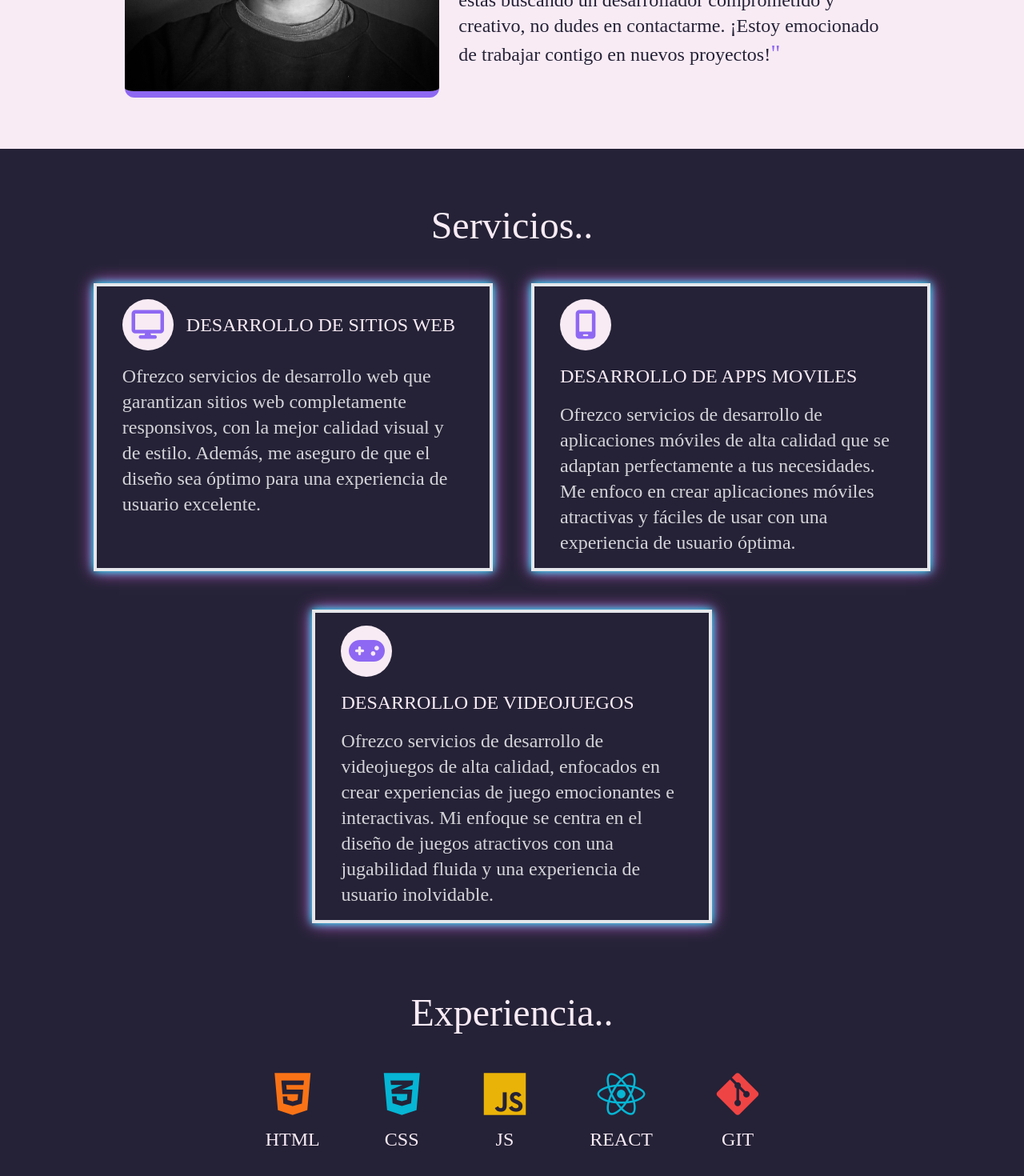
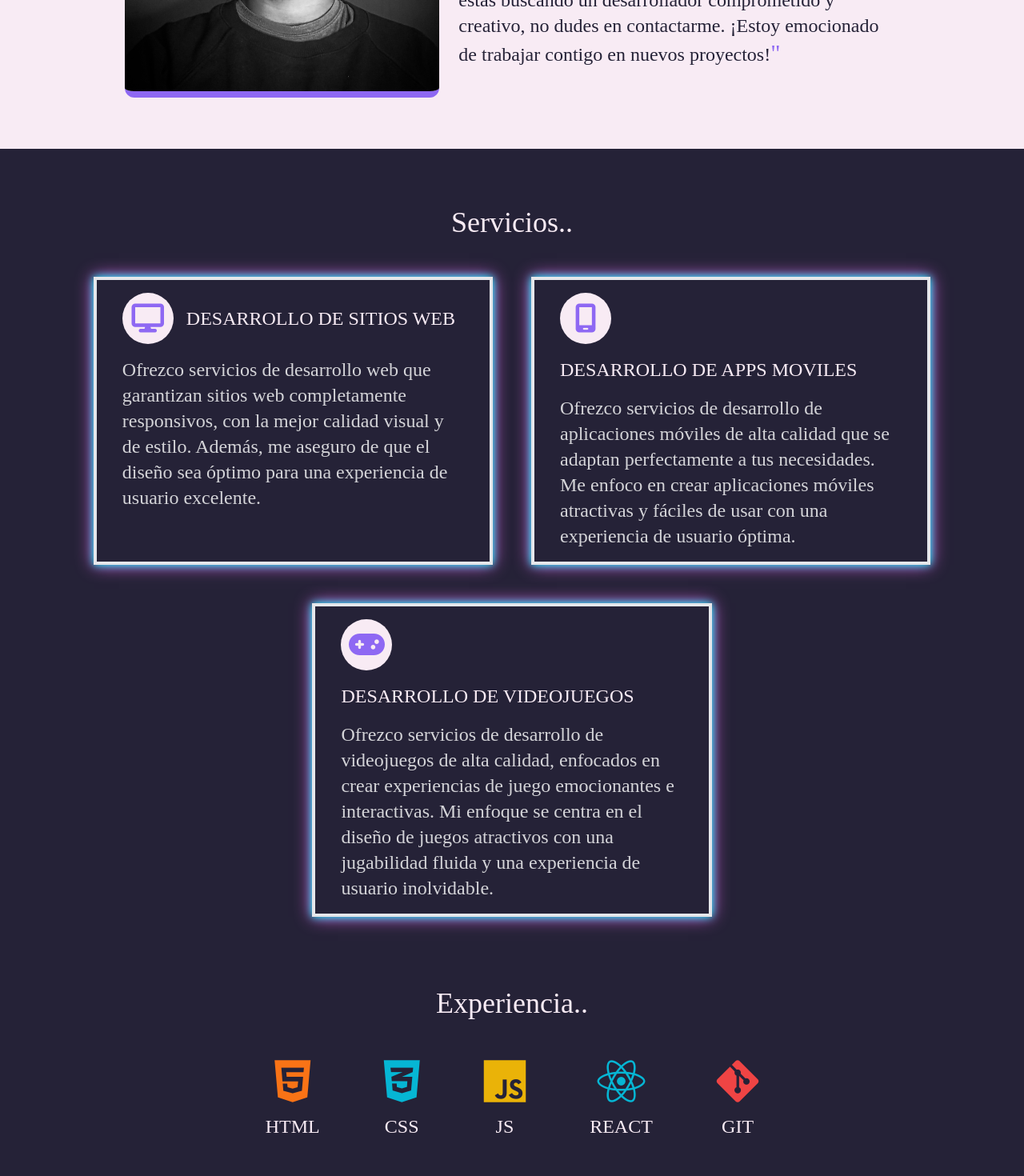
Before and after one commit to Numonu/portafolio, a React (Vite) app: page / in a window 1280 px wide. Shown: the part 907-2377 px from the top of the page at 80% size. Built offline with nearby package versions, Linux system fonts and the light colour scheme; a web font is replaced by a local one.

Commit message:
reduccion del tamaño de fuente en los titulos

```diff
--- a/src/layout/Experience.jsx
+++ b/src/layout/Experience.jsx
@@ -2,7 +2,7 @@ export function Experience() {
 	return (
 		<div className="bg-dark">
 			<div className="wrapper p-4 pb-12">
-				<h1 className="text-light text-4xl text-center mb-12 xl:text-5xl">
+				<h1 className="text-light text-4xl text-center mb-12">
 					Experiencia..
 				</h1>
 				<div className="flex flex-wrap justify-center gap-20 sm:w-[60%] sm:mx-auto xl:w-[50%]">
--- a/src/layout/Services.jsx
+++ b/src/layout/Services.jsx
@@ -2,7 +2,7 @@ export function Services() {
 	return (
 		<div className="bg-dark text-light">
 			<div className="wrapper p-4 py-12">
-				<h1 className="text-4xl text-center xl:text-5xl xl:py-6">Servicios..</h1>
+				<h1 className="text-4xl text-center xl:py-6">Servicios..</h1>
 				<div className="flex flex-col flex-wrap gap-12 py-6 xl:flex-row xl:justify-center">
 					<Card
 						icon={<i className="fa-solid fa-display"></i>}
```
